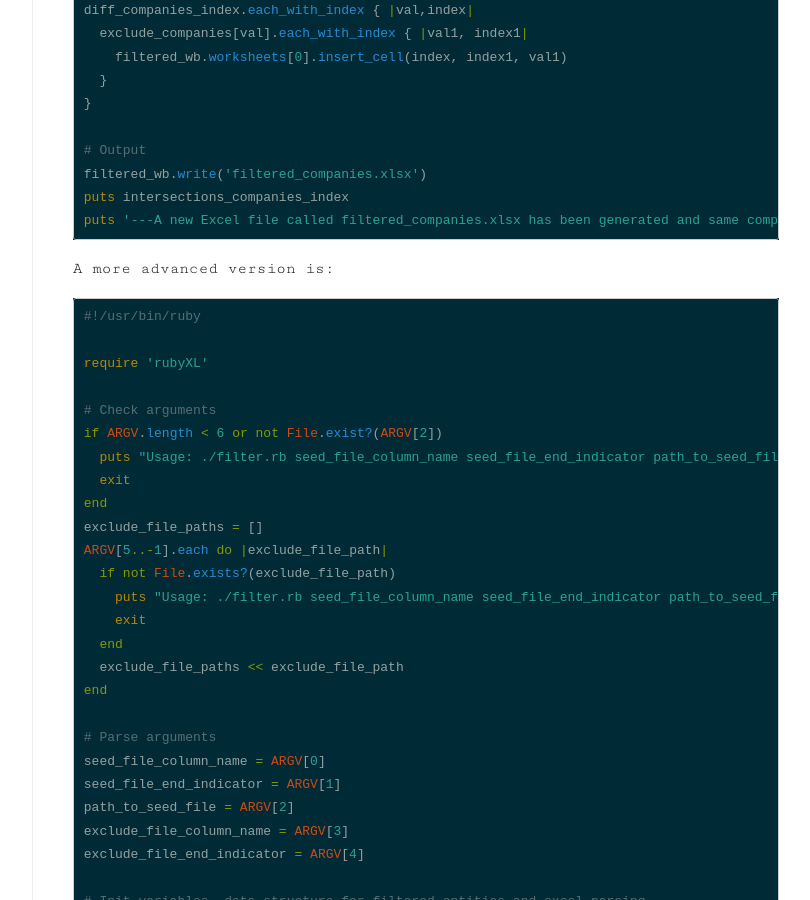
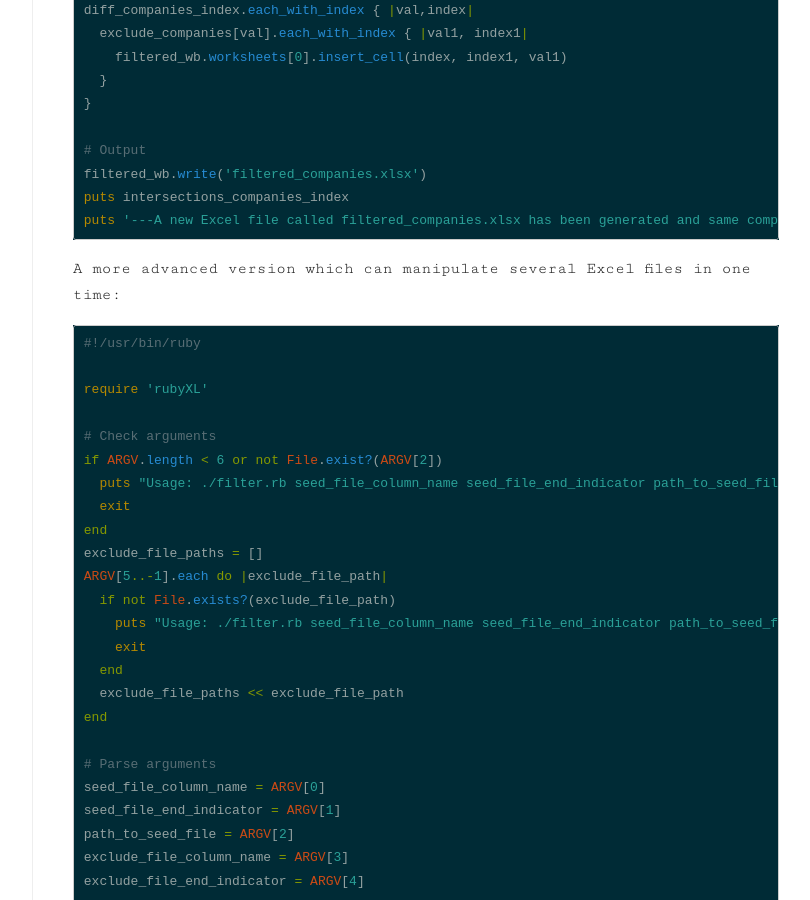
Before and after one commit to crabcanon/crabcanon.github.com, a Jekyll site: the page built from _posts/2016-02-04-manipulate-xlsx-by-ruby.md, in a window 1280 px wide and 900 px high, scrolled down 2258 px. Shown: the whole window, without its empty margins (301-1111 px from the left). Built offline with Jekyll 4.4.1, drawn with Linux system fonts in a browser that asks for light colours; comment, search, counter and statistics services are not loaded.

Commit message:
Upload blog

````diff
--- a/_posts/2016-02-04-manipulate-xlsx-by-ruby.md
+++ b/_posts/2016-02-04-manipulate-xlsx-by-ruby.md
@@ -99,7 +99,7 @@ puts intersections_companies_index
 puts '---A new Excel file called filtered_companies.xlsx has been generated and same companies are shown above!---'
 ```
 
-A more advanced version is:
+A more advanced version which can manipulate several Excel files in one time:
 
 ```ruby
 #!/usr/bin/ruby
````
